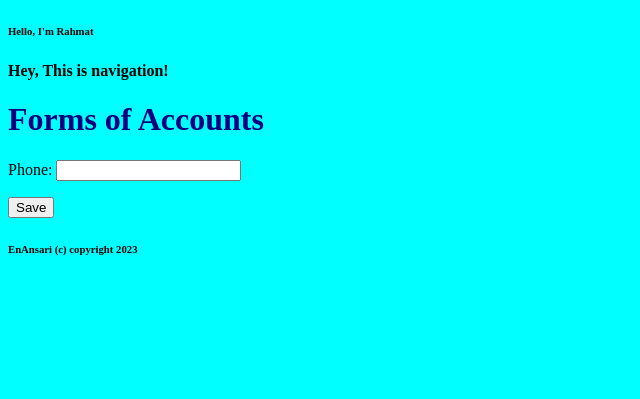
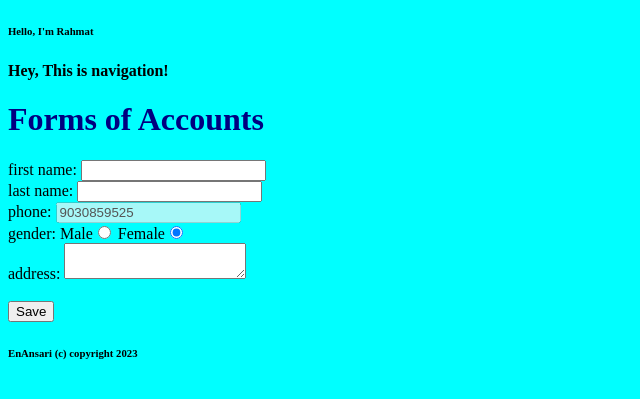
Before and after one commit to EnAnsari/basic-python-learning, a Django app: template Django/just_urls/templates/blog/forms/account_form.html in a window 1280 px wide. Shown: the top 399 px of the page, without its empty margins (0-640 px from the left). Run offline with Django 4.2, Linux system fonts and the light colour scheme; the template is opened without the code that fills it: values that come from a table or form of the project are taken from there, others are empty; data comes from the database, SQL or seed files in the repository; both versions use the stored data as it was after the commit.

Commit message:
customize form

```diff
--- a/Django/just_urls/blog/admin.py
+++ b/Django/just_urls/blog/admin.py
@@ -19,4 +19,4 @@ class PostAdmin(admin.ModelAdmin):
 
 @admin.register(Account)
 class AccountAdmin(admin.ModelAdmin):
-    list_display = ('phone',)
+    list_display = ('user', 'phone', 'address')
--- a/Django/just_urls/blog/forms.py
+++ b/Django/just_urls/blog/forms.py
@@ -2,7 +2,13 @@ from django import forms
 from .models import Account
 
 
-class AccountForm(forms.ModelForm):
-    class Meta:
-        model = Account
-        fields = ('phone',)
+class AccountForm(forms.Form):
+    GENDER_CHOICES = (
+        ('male', 'Male'),
+        ('female', 'Female'),
+    )
+    first_name = forms.CharField(max_length=25)
+    last_name = forms.CharField(max_length=50)
+    # phone = forms.CharField(max_length=11, null=True, blank=True)
+    gender = forms.ChoiceField(choices=GENDER_CHOICES, widget=forms.RadioSelect)
+    address = forms.CharField(max_length=250, widget=forms.Textarea)
--- a/Django/just_urls/blog/models.py
+++ b/Django/just_urls/blog/models.py
@@ -45,4 +45,17 @@ class Post(models.Model):
 
 
 class Account(models.Model):
-    phone = models.CharField(max_length=11)
+    GENDER_CHOICES = (
+        ('male', 'Male'),
+        ('female', 'Female'),
+    )
+    user = models.OneToOneField(User, on_delete=models.CASCADE, related_name='account')
+    phone = models.CharField(max_length=11, null=True, blank=True)
+    gender = models.CharField(max_length=6, choices=GENDER_CHOICES, default='female')
+    address = models.TextField(null=True, blank=True)
+    created = models.DateTimeField(auto_now_add=True)
+    updated = models.DateTimeField(auto_now=True)
+    # birthday
+
+    def __str__(self):
+        return self.user.first_name + " " + self.user.last_name
--- a/Django/just_urls/templates/blog/forms/account_form.html
+++ b/Django/just_urls/templates/blog/forms/account_form.html
@@ -3,8 +3,36 @@
 {% block content %}
     <h1 style="color: navy; margin-right: auto">Forms of Accounts</h1>
     <form method="post">
-        {{ form.as_p }}
         {% csrf_token %}
+        first name:
+        <input type="text" name="first_name" required
+            {% if form.first_name.value %}
+                value="{{ form.first_name.value }}"
+            {% else %}
+                value="{{ account.user.first_name | default:'' }}"
+            {% endif %}
+        >
+        <br>
+        last name:
+        <input type="text" name="last_name" required
+            {% if form.last_name.value %}
+                value="{{ form.last_name.value }}"
+            {% else %}
+                value="{{ account.user.last_name | default:'' }}"
+            {% endif %}
+        >
+        <br>
+        phone:
+        <input type="text" disabled value="{{ account.phone | default:''}}">
+        <br>
+        gender:
+        Male<input type="radio" name="gender" value="male" {% if account.gender == 'male' %} checked {% endif %}>
+        Female<input type="radio" name="gender" value="female" {% if account.gender == 'female' %} checked {% endif %}>
+        <br>
+        address:
+        <textarea name="address" required>{% if form.address.value %}{{ form.address.value }}{% else %}{{ account.address | default:'' }}{% endif %}</textarea>
+
+        <br><br>
         <input type="submit" value="Save">
     </form>
 {% endblock %}
```
Also changed, not shown: Django/just_urls/blog/views.py (+19 -7 lines), Django/just_urls/blog/migrations/0003_account_address_account_created_account_gender_and_more.py (added), Django/just_urls/db.sqlite3.
